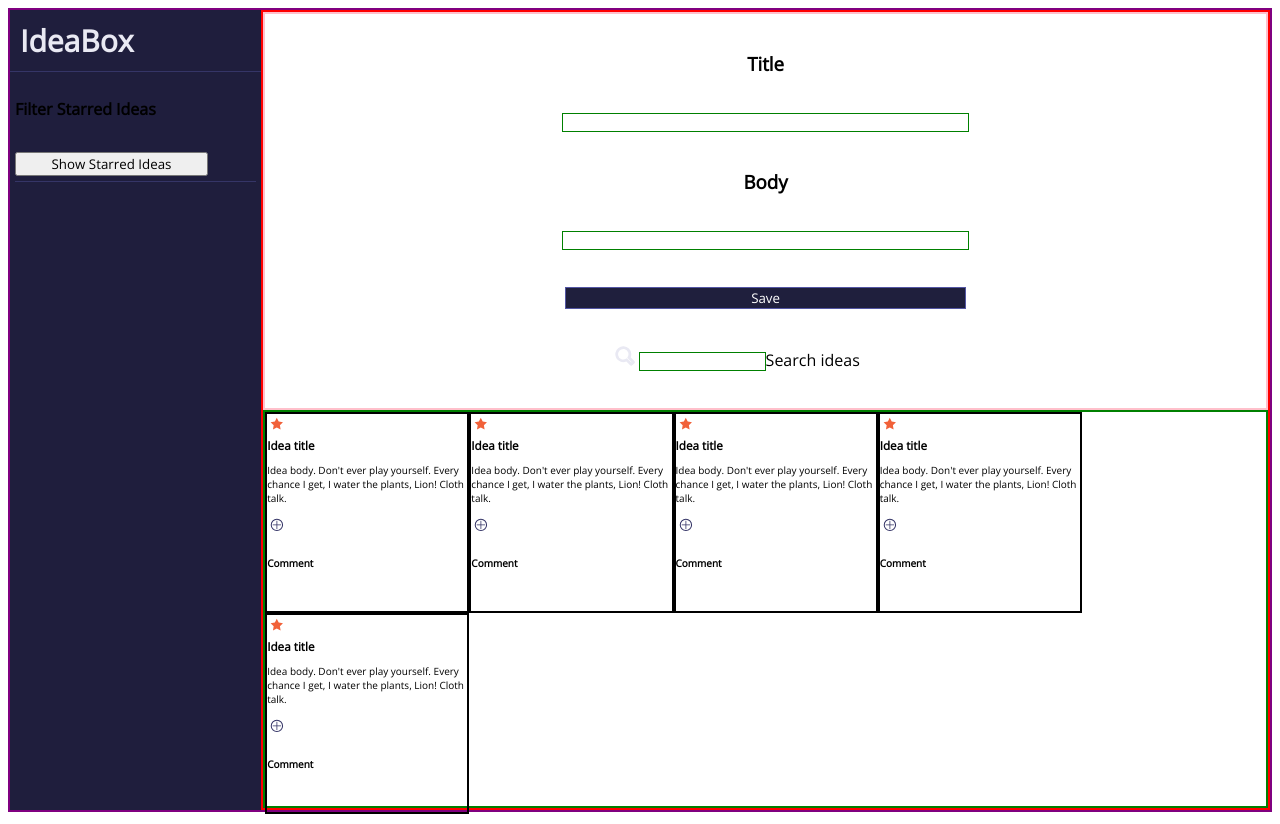
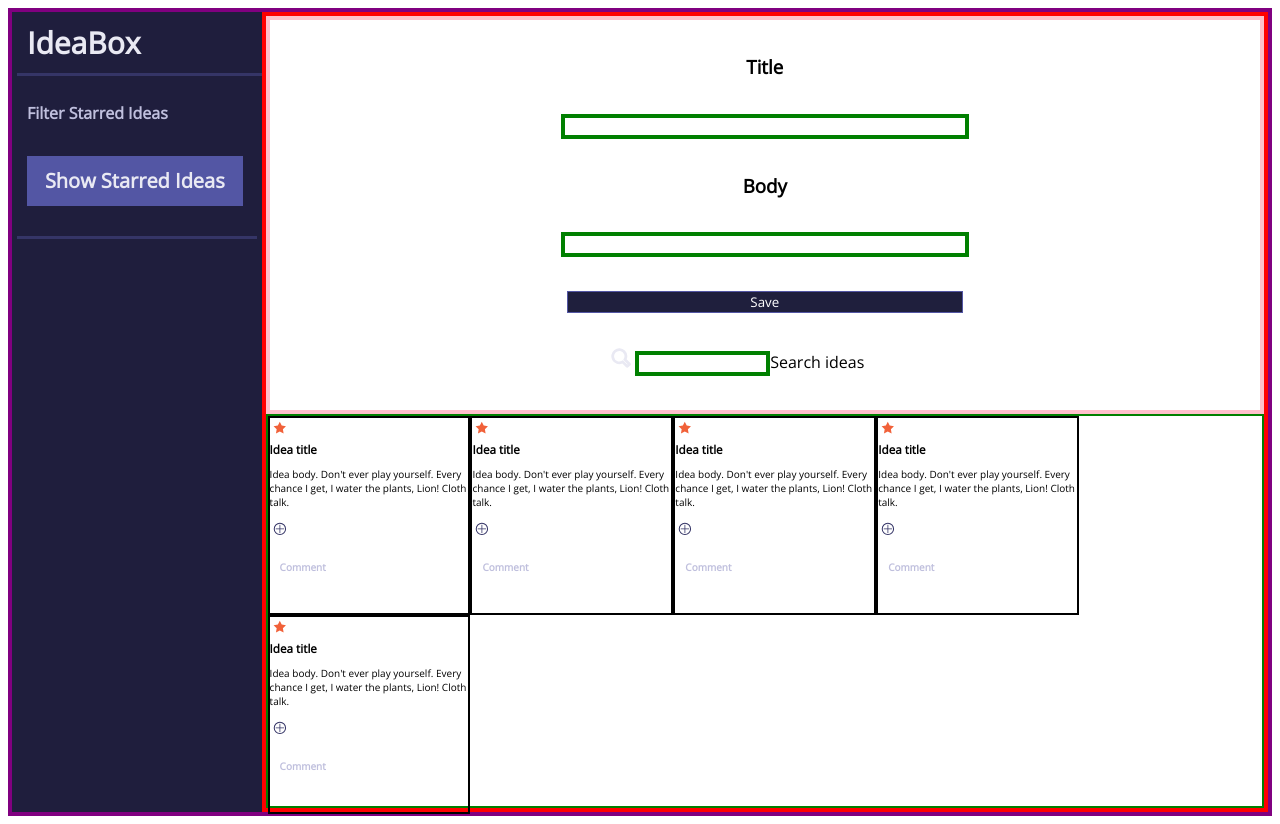
Before and after one commit to Cyanne-Jones/idea-box, a plain HTML site: page index.html in a window 1280 px wide. Drawn offline with nearby package versions, Linux system fonts and the light colour scheme.

Commit message:
Add css styling to nav bar button and alignment of sibling elements

```diff
--- a/styles.css
+++ b/styles.css
@@ -1,6 +1,15 @@
 body {
   font-family: 'Open Sans', sans-serif;
   font-weight: light;
+}
+
+header {
+  color: #E9E9F3;
+  font-size: 30px;
+  font-weight: bold;
+  border-bottom: 3px solid #353567;
+  padding: 10px;
+  margin-left: 5px;
 }
 
 img {
@@ -13,25 +22,27 @@ h3 {
 }
 
 h4 {
+  color: #BFBFDD;
   padding-top: 5px;
   padding-bottom: 5px;
+  margin-left: 10px;
 }
 
 .body-container {
-  border: 2px solid purple;
+  border: 4px solid purple;
   height: 100vh;
   display: flex;
 }
 
 .form-and-display {
-  border: 2px solid red;
+  border: 4px solid red;
   width: 80%;
   display: flex;
   flex-direction: column;
 }
 
 .idea-form {
-  border: 2px solid pink;
+  border: 4px solid pink;
   height: 50%;
   display: flex;
   flex-direction: column;
@@ -40,7 +51,7 @@ h4 {
 }
 
 .input {
-  border: 1px solid green;
+  border: 4px solid green;
   width: 40%;
 }
 
@@ -54,14 +65,22 @@ h4 {
 
 .filter-starred-ideas {
   margin: 5px;
-  border-bottom: 1px solid #353567;
+  border-bottom: 3px solid #353567;
 }
 
 .starred-button {
   font-family: 'Open Sans', sans-serif;
-  width: 80%;
+  width: 90%;
+  height: 50px;
   margin-top: 5px;
-  margin-bottom: 5px;
+  margin-bottom: 30px;
+  margin-left: 10px;
+  margin-right: 10px;
+  background-color: #5356A4;
+  color: #E9E9F3;
+  font-size: 20px;
+  font-weight: bold;
+  border: none;
 }
 
 .nav-container {
@@ -70,13 +89,6 @@ h4 {
 
 }
 
-header {
-  color: #E9E9F3;
-  font-size: 30px;
-  font-weight: bold;
-  border-bottom: 1px solid #353567;
-  padding: 10px;
-}
 
 .idea-display {
   border: 2px solid green;
```
